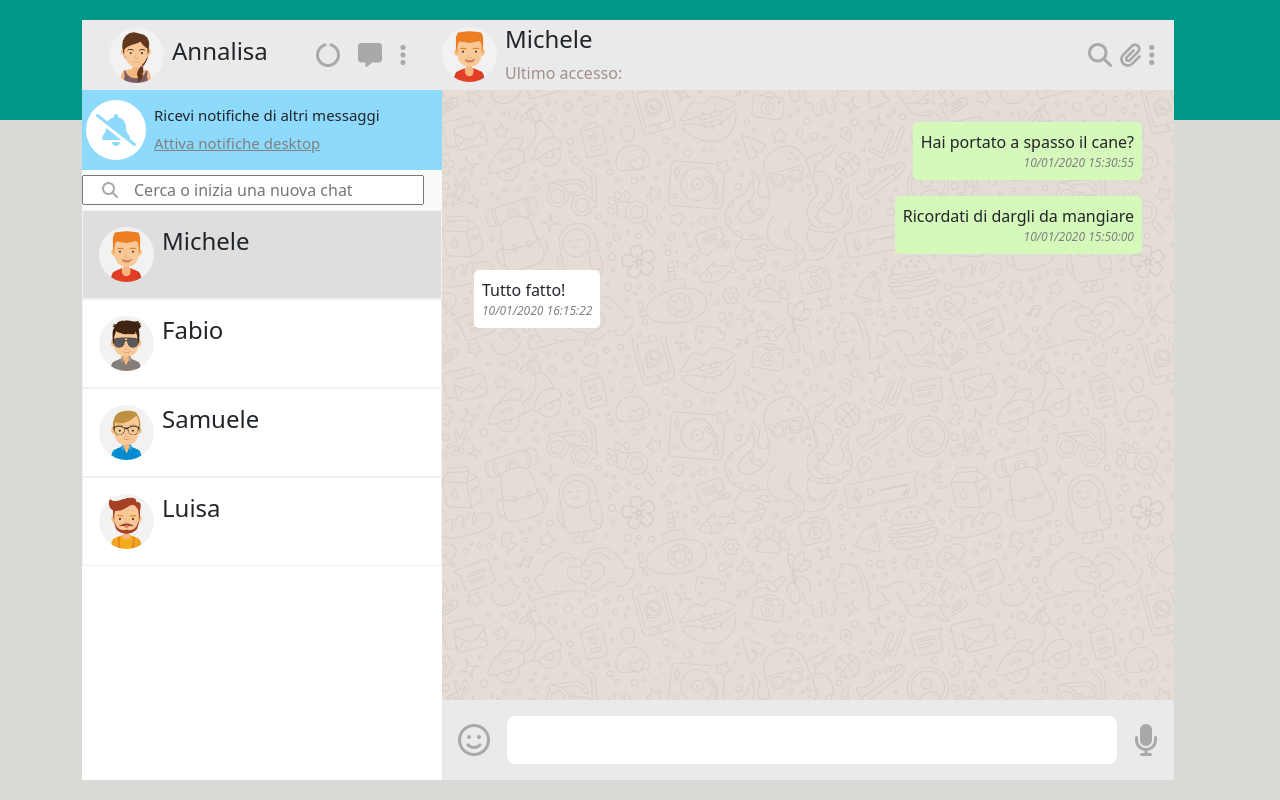
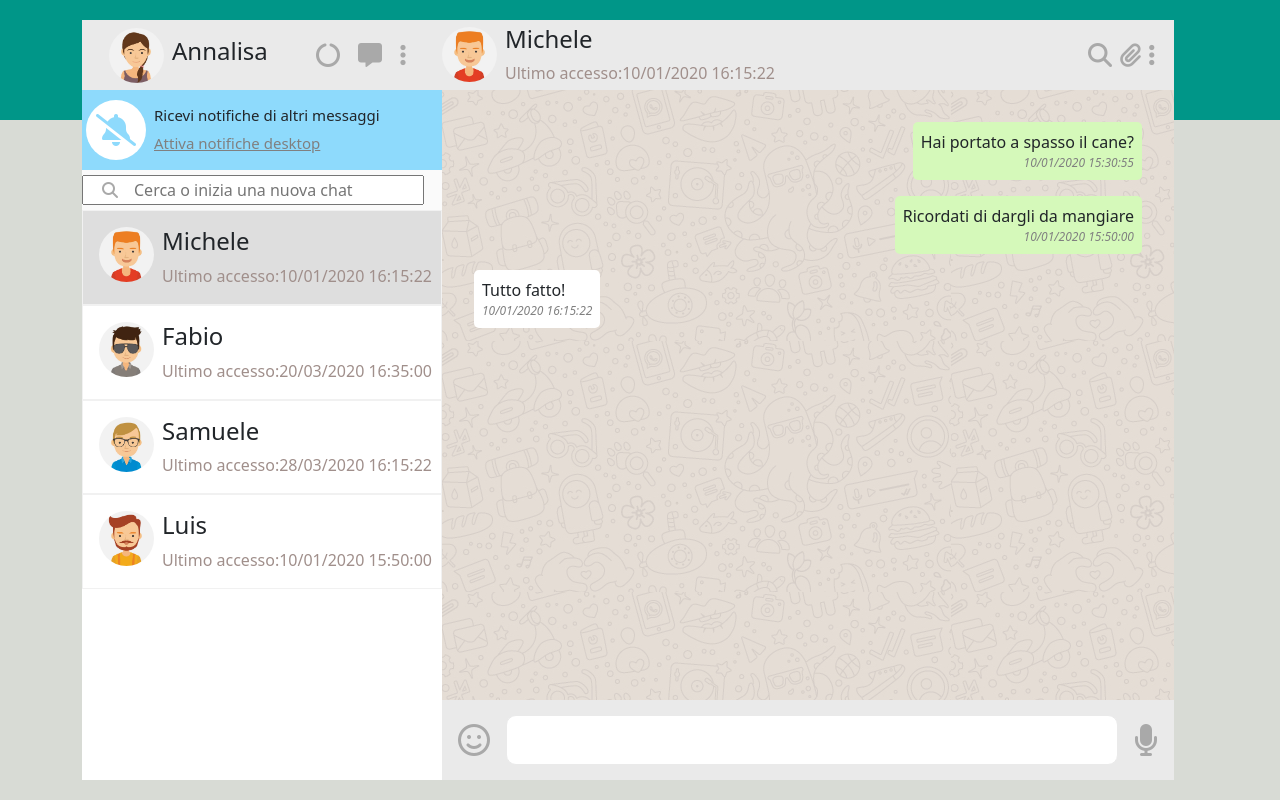
Before and after one commit to DASorescu/vue-boolzap, a plain HTML site: page index.html in a window 1280 px wide. Drawn offline with nearby package versions, Linux system fonts and the light colour scheme; a web font is replaced by a local one.

Commit message:
implemented-last-acces

```diff
--- a/index.html
+++ b/index.html
@@ -70,8 +70,11 @@
                         <!--GENERATION OF THE CONTACTS UNORDERED LIST USING THE DIRECTIVE V-FOR BASED ON THE OBJECTS ARRAY IN JAVASCRIPT  -->
                         <ul class="contacts-list ps-0 bg-white">
                             <li v-for="(object , i) in filteredContacts" class="contact-info d-flex py-3 ps-3 chat-border" v-if="object.visible" @click="toggleVisibility(i)" :class="{'active': i === currentIndex}">
-                                <img :src="buildSrc(object.avatar)" :alt="contacts[i].name"class="contact-profile-img">
-                                <h4 class="contact-name fw-normalfs-4 mx-2">{{contacts[i].name}}</h3>
+                                <img :src="buildSrc(object.avatar)" :alt="object.name"class="contact-profile-img">
+                                <div>
+                                    <h4 class="contact-name fw-normalfs-4 mx-2">{{object.name}}</h3>
+                                    <p class="last-access my-0 mx-2 text-lgray">Ultimo accesso:{{getLastAccess(i)}}</p>
+                                </div>
                             </li>
                         </ul>
                     </section>
@@ -86,7 +89,7 @@
                                 <img :src="`img/avatar${contacts[currentIndex].avatar}.jpg`" :alt="contacts[currentIndex].name" class="contact-profile-img">
                                 <div>
                                     <h4 class="contact-name fw-normal mx-2">{{contacts[currentIndex].name}}</h3>
-                                    <p class="last-access my-0 mx-2 text-lgray">Ultimo accesso:</p>
+                                    <p class="last-access my-0 mx-2 text-lgray">Ultimo accesso:{{lastAccess}}</p>
                                 </div>
                             </div>
                             <!-- ICONS MENU OF THE CHAT -->
@@ -98,9 +101,9 @@
                         </header>
                         <main class="mesaging-area p-4">
 
-                                <div  v-for="(message , i) in contacts[currentIndex].messages" class="mesage-container" :class="contacts[currentIndex].messages[i].status">
-                                    <div class="mesage" :class="contacts[currentIndex].messages[i].status">{{contacts[currentIndex].messages[i].text}}
-                                        <span class="date-info">{{contacts[currentIndex].messages[i].date}}</span>
+                                <div  v-for="(message , i) in contacts[currentIndex].messages" class="mesage-container" :class="message.status">
+                                    <div class="mesage" :class="message.status">{{message.text}}
+                                        <span class="date-info">{{message.date}}</span>
                                     </div>
                                 </div>
 
--- a/js/script.js
+++ b/js/script.js
@@ -78,7 +78,7 @@ const app = new Vue({
 
         },
         {
-          name: 'Luisa',
+          name: 'Luis',
           avatar: '_4',
           visible: true,
           messages: [{
@@ -96,25 +96,31 @@ const app = new Vue({
       ]
     },
     computed:{
+      // a computed wich gives me a filtered array for the search bar in the contacts
       filteredContacts(){
         return this.contacts.map(contact => {
           contact.visible = contact.name.toLowerCase().includes(this.searchText.toLowerCase());
           return contact;
         });
+      },
+      lastAccess(){
+        const messageArray = this.contacts[this.currentIndex].messages;
+
+        return  messageArray[messageArray.length-1].date;
+
+      },
+    },
 
 
-      }
-
-    },
-
     methods:{
-
+      // builder for the image search in the html
       buildSrc:avatar => `img/avatar${avatar}.jpg`,
 
       toggleVisibility(i) {
         this.currentIndex = i;
 
       },
+      // method to add a new message to the conversation
       addMessage(text,status){
         const newMessage = {
           text : text,
@@ -123,7 +129,7 @@ const app = new Vue({
         }
         this.contacts[this.currentIndex].messages.push(newMessage);
       },
-
+      // method that aply add message when i press enter on the input camp on the application
       sendMessage(){
         if(!this.newText) return ;
 
@@ -133,11 +139,11 @@ const app = new Vue({
 
         this.autoReply();
       },
-
+      // auto reply to messages
       autoReply(){
         setTimeout(()=> this.addMessage('ok', 'received'), 2000);
       },
-
+      // method that filters the contact to be aplied in the computed above
       filterContacts(name){
         for (contact in this.contacts){
 
@@ -145,13 +151,17 @@ const app = new Vue({
         }
 
         return this.contact;
-      }
+      },
+      getLastAccess(i){
+        const messageArray = this.contacts[i].messages;
+
+        return  messageArray[messageArray.length-1].date;
+
+      },
     },
 });
 
+
+
+
 // TODO : bonus last message!!
-
-// console.log(lastMessage)
-    // computed:{
-    //   lastMessage: this.contacts[currentIndex].messages[messages.length - 1],
-    // },
```
